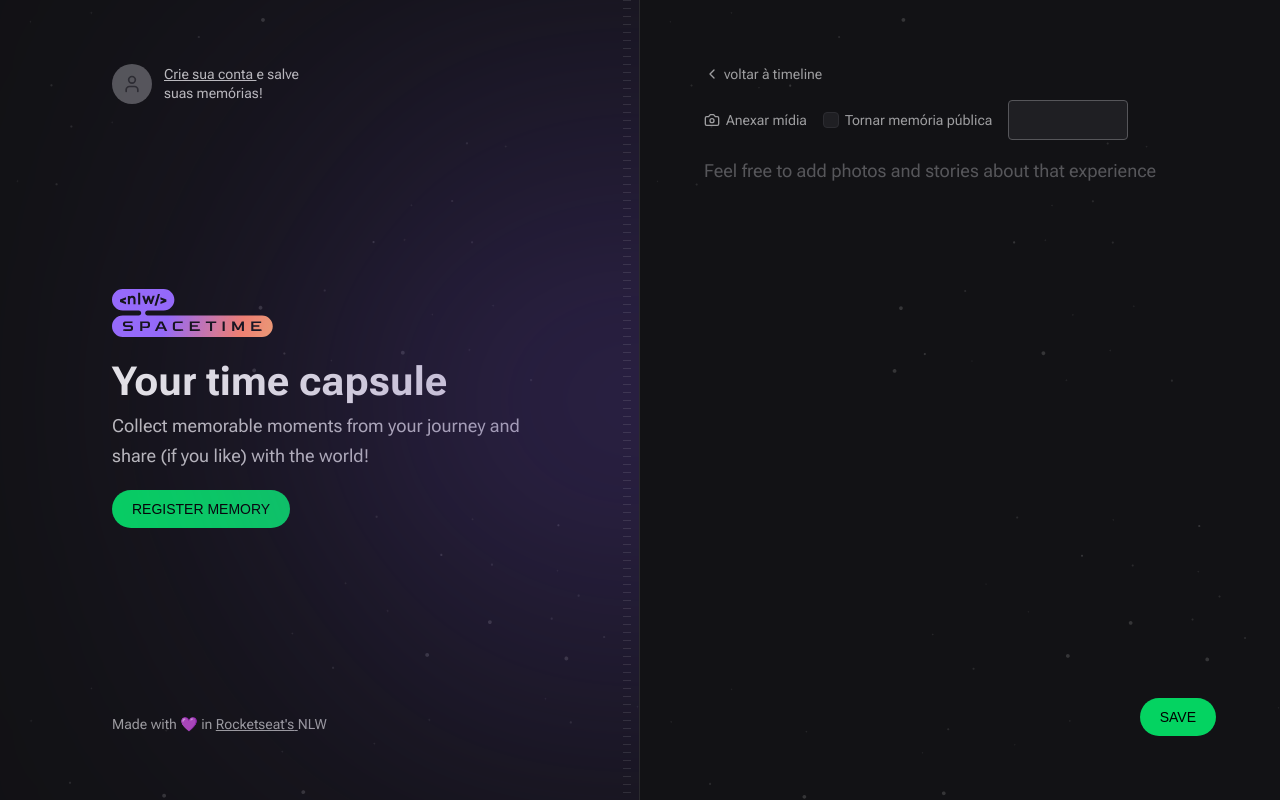
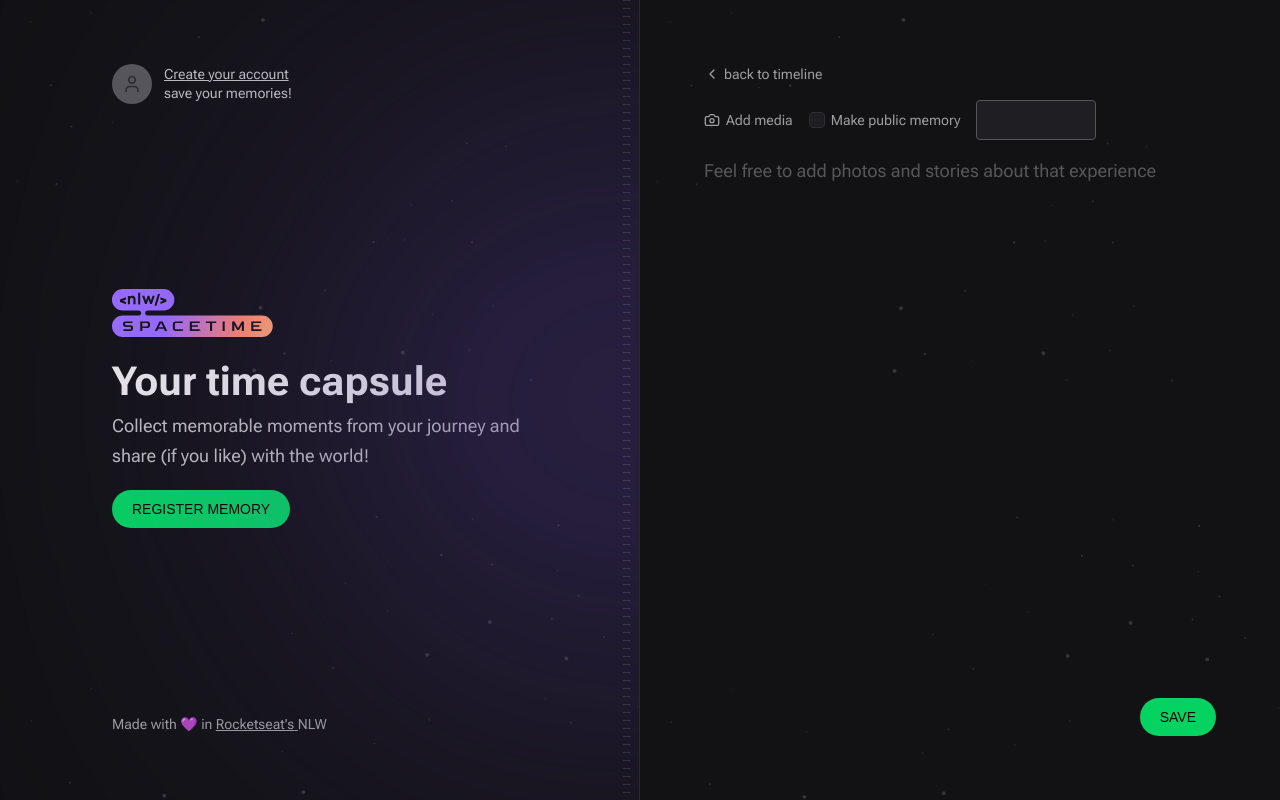
Before and after one commit to KRochaS/NextLevelWeek12, a Next.js app in the folder web/: page /memories/new in a window 1280 px wide. Built offline with nearby package versions, Linux system fonts and the light colour scheme; no server answers; a web font is replaced by a local one.

Commit message:
language

```diff
--- a/web/src/app/memories/new/page.tsx
+++ b/web/src/app/memories/new/page.tsx
@@ -10,7 +10,7 @@ export default function NewMemory() {
         className="flex items-center gap-1 text-sm text-gray-200 hover:text-gray-100"
       >
         <ChevronLeft className="h-4 w-4" />
-        voltar à timeline
+        back to timeline
       </Link>
 
       <NewMemoryForm />
--- a/web/src/components/NewMemoryForm.tsx
+++ b/web/src/components/NewMemoryForm.tsx
@@ -60,7 +60,7 @@ export function NewMemoryForm() {
         >
           {' '}
           <Camera className="h-4 w-4" />
-          Anexar mídia{' '}
+          Add media{' '}
         </label>
 
         <label
@@ -74,7 +74,7 @@ export function NewMemoryForm() {
             value="true"
             className="border-gay-400 h-4 w-4 rounded bg-gray-700 text-purple-500"
           />
-          Tornar memória pública
+          Make public memory
         </label>
 
         <InputMask
--- a/web/src/components/SignIn.tsx
+++ b/web/src/components/SignIn.tsx
@@ -12,8 +12,8 @@ export function SignIn() {
 
       <p className="max-w-[140px] text-sm leading-snug">
         {' '}
-        <span className="underline"> Crie sua conta </span> e salve suas
-        memórias!{' '}
+        <span className="underline"> Create your account </span> save your
+        memories!{' '}
       </p>
     </a>
   )
```
Also changed, not shown: 1 other file (tests, documents, lock files or other folders).
